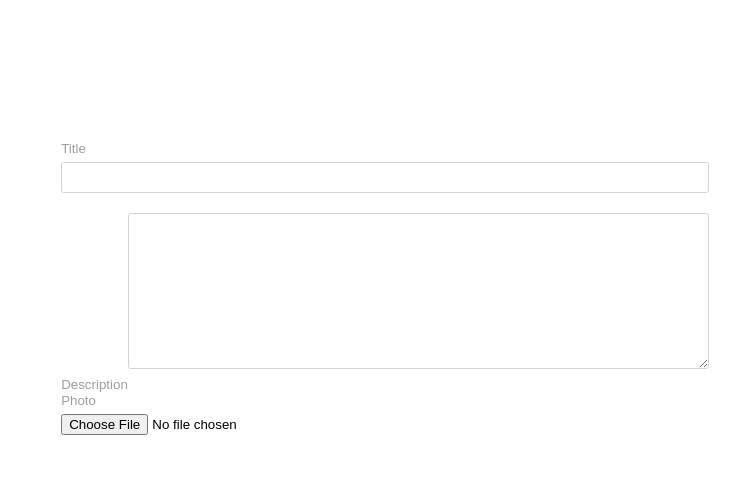
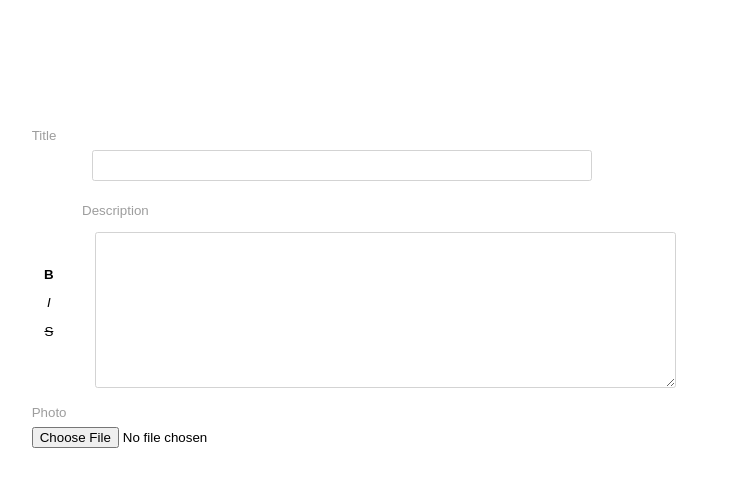
Before and after one commit to Nulzn/Space-Social, a Next.js app: page /createpost in a window 1280 px wide. Shown: the top 486 px of the page, without its empty margins (255-995 px from the left). Built offline with nearby package versions, Linux system fonts and the light colour scheme.

Commit message:
Create Post Page Updated

```diff
--- a/pages/api/LoginUser.ts
+++ b/pages/api/LoginUser.ts
@@ -11,7 +11,7 @@ export default async function userHandlerLogin(req: NextApiRequest, res: NextApi
         try {
             const info: any = await prisma.user.findUnique({
                 where: {
-                    email: req.body.loginEmail
+                    email: req.body.loginEmail.toLowerCase()
                 }
             })
 
--- a/pages/api/NewUser.ts
+++ b/pages/api/NewUser.ts
@@ -25,7 +25,7 @@ export default async function userHandlerCreate(req: NextApiRequest, res: NextAp
                 first_name: req.body.first_n,
                 last_name: req.body.last_n,
                 username: req.body.newUsername,
-                email: req.body.newEmail,
+                email: req.body.newEmail.toLowerCase(),
                 salt: Buffer.from(salt),
                 password: key
             }
--- a/pages/createpost.tsx
+++ b/pages/createpost.tsx
@@ -9,9 +9,11 @@ export default function createPost() {
                     <label htmlFor="">Title</label>
                     <input type="text" className={styling.titleInput}/>
 
-                    <div>
-                        <div>
-
+                    <div className={styling.textAreaStyling}>
+                        <div className={styling.stylingText}>
+                            <button><b>B</b></button>
+                            <button><em>I</em></button>
+                            <button><s>S</s></button>
                         </div>
                         <div>
                             <label htmlFor="">Description</label>
--- a/styles/CreatePost.module.css
+++ b/styles/CreatePost.module.css
@@ -25,9 +25,11 @@
 .titleInput {
     height: 2em;
     margin-bottom: 1.5em;
+    margin-left: 4.5em;
     outline: none;
     border: 1px solid lightgray;
     border-radius: 0.2em;
+    width: 70%;
 }
 
 .textArea {
@@ -35,8 +37,36 @@
     margin-bottom: 1.5em;
     border: 1px solid lightgrey;
     border-radius: 0.2em;
+    margin: 1em;
 }
 
 .fileInput {
 
 }
+
+.stylingText {
+    display: flex;
+    flex-direction: column;
+    width: 5%;
+    margin-right: 1em;
+}
+.stylingText button {
+    background-color: white;
+    border: none;
+    padding: 0.25em;
+    padding-top: 0.5em;
+    padding-bottom: 0.5em;
+    transition: 0.2s;
+}
+
+.stylingText button:hover {
+    border-radius: 0.2em;
+    background-color: lightgrey;
+    cursor: pointer;
+}
+
+.textAreaStyling {
+    display: flex;
+    flex-direction: row;
+    align-items: center;
+}
```
Also changed, not shown: styles/Home.module.css (+13 -7 lines), 1 other file (tests, documents, lock files or other folders).
